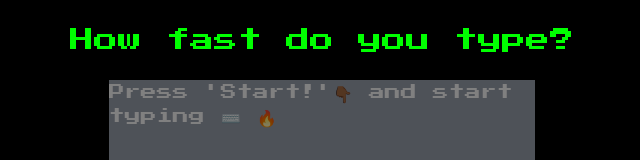
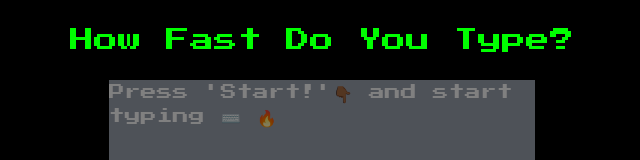
Before and after one commit to manavm1990/hooks-demos, a React (Create React App) app: page / in a window 1280 px wide. Shown: the top 160 px of the page, without its empty margins (318-958 px from the left). Built offline with nearby package versions, Linux system fonts and the light colour scheme.

Commit message:
:speech_balloon: Capitalize 'h1'

```diff
--- a/src/App.tsx
+++ b/src/App.tsx
@@ -59,7 +59,7 @@ const App: React.FC = () => {
 
       <main className="flex flex-col items-center">
         <h1 className="my-6 text-2xl text-computer-green">
-          How fast do you type?
+          How Fast Do You Type?
         </h1>
         <textarea
           className="bg-gray-400 h-80 w-4/12 placeholder-white disabled:opacity-50"
```
